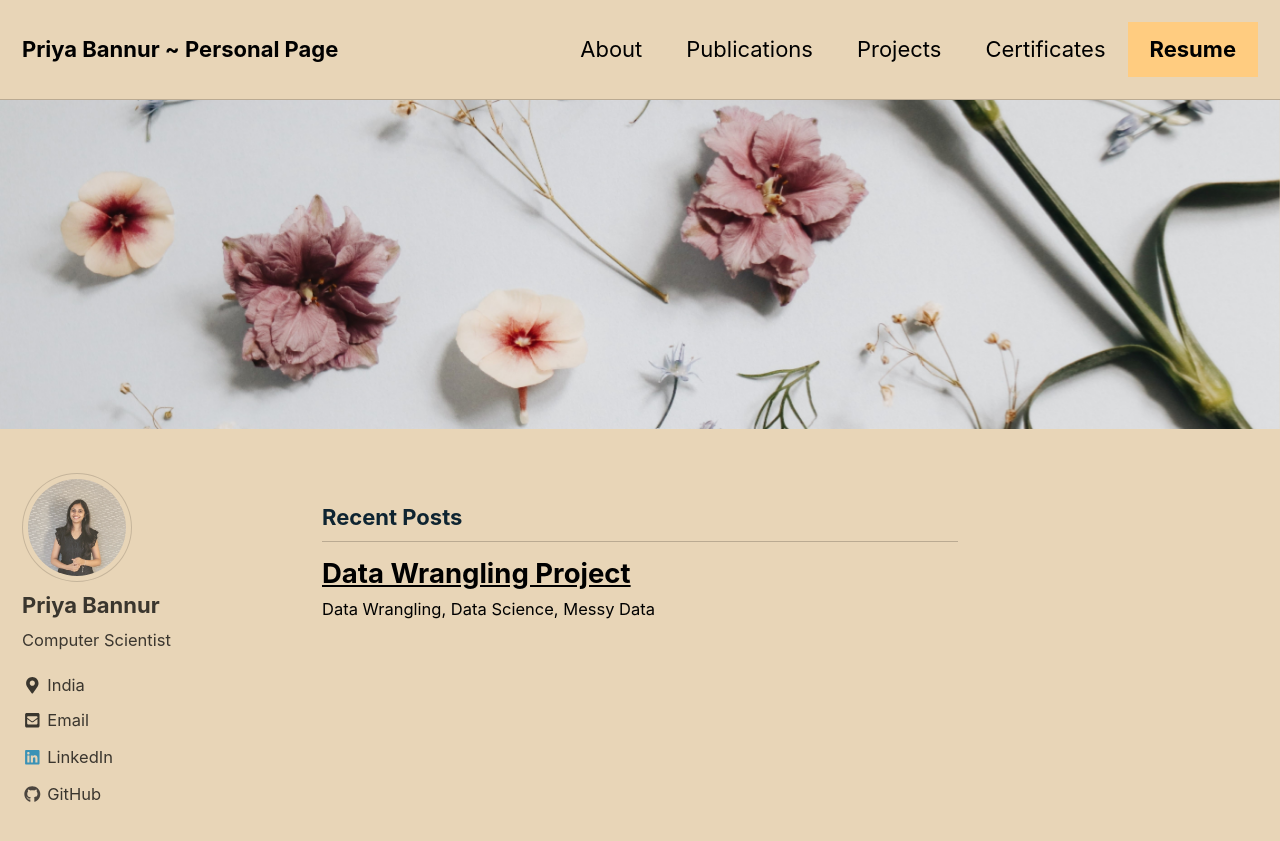
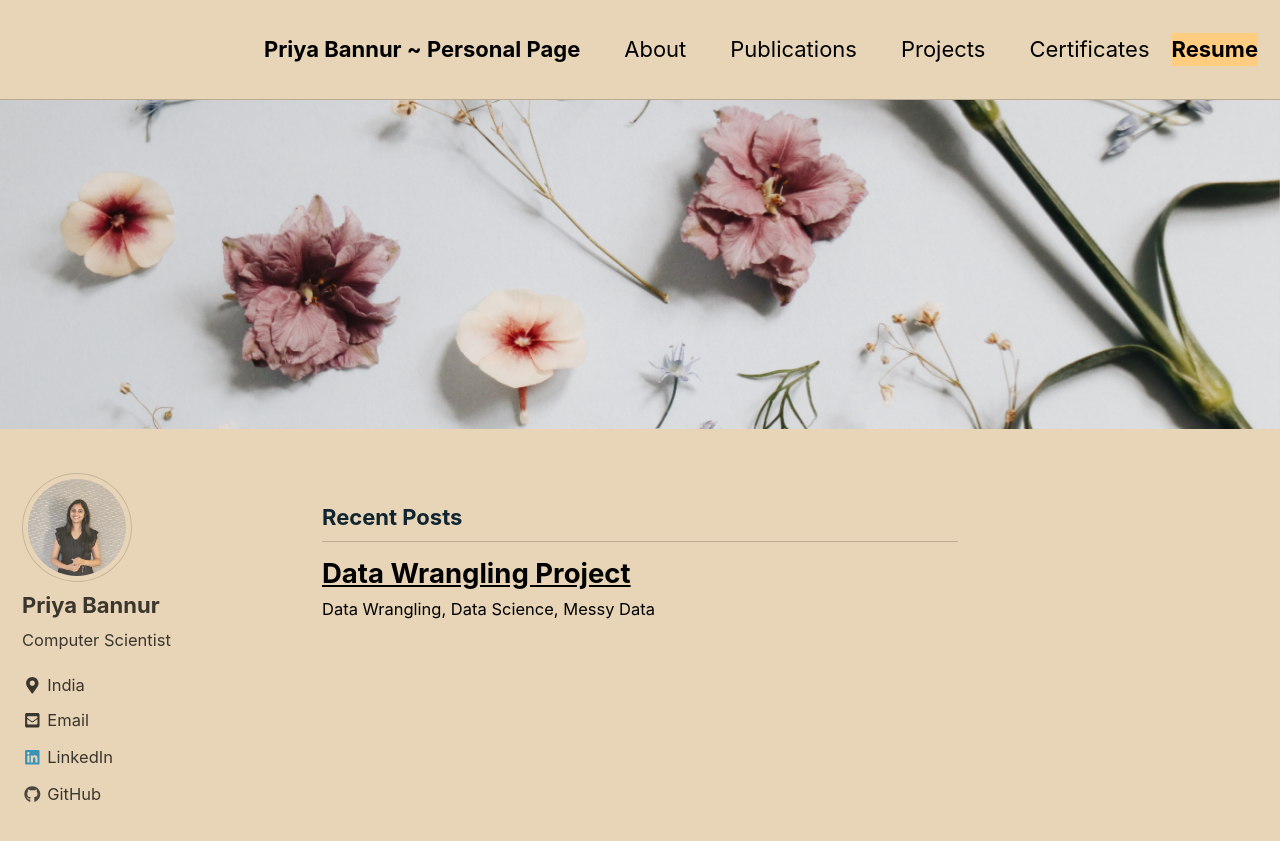
Before and after one commit to Priya-SB/Priya-SB.github.io, a Jekyll site: the page built from index.html, in a window 1280 px wide and 900 px high. Shown: the top 841 px of the window. Built offline with Jekyll 4.4.1, drawn with Linux system fonts in a browser that asks for light colours; nearby versions of some CDN libraries; the list of posts is cut into pages by our own code.

Commit message:
Update masthead.html

```diff
--- a/_includes/masthead.html
+++ b/_includes/masthead.html
@@ -2,8 +2,9 @@
   <div class="masthead__inner-wrap">
     <div class="masthead__menu">
       <nav id="site-nav" class="greedy-nav">
-        <a class="site-title" href="{{ '/' | absolute_url }}">{{ site.title }}</a>
+
         <ul class="visible-links">
+          <a class="site-title" href="{{ '/' | absolute_url }}">{{ site.title }}</a>
           {% for link in site.data.navigation.main %}
             {% if link.url contains 'http' %}
               {% assign domain = '' %}
@@ -15,7 +16,6 @@
             </li>
           {% endfor %}
         </ul>
-        <span style="background-color: #ffcc80"><a href="Priya-SB/Priya-SB.github.io/PriyaBannur.pdf"><b>Resume</b></a></span>
 
         {% if site.search == true %}
         <button class="search__toggle" type="button">
@@ -24,6 +24,8 @@
           </svg>
         </button>
         {% endif %}
+        <span style="background-color: #ffcc80"><href="PriyaBannur.pdf"><b>Resume</b></a></span>
+
         <button class="greedy-nav__toggle hidden" type="button">
           <span class="visually-hidden">{{ site.data.ui-text[site.locale].menu_label | default: "Toggle Menu" }}</span>
           <div class="navicon"></div>
```
